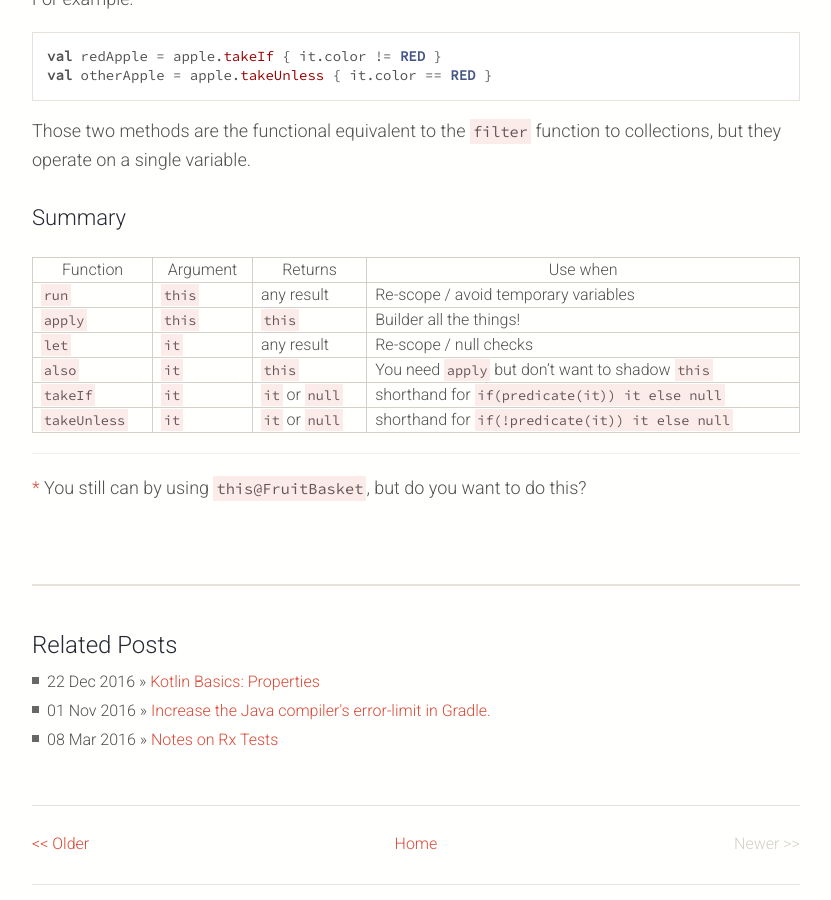
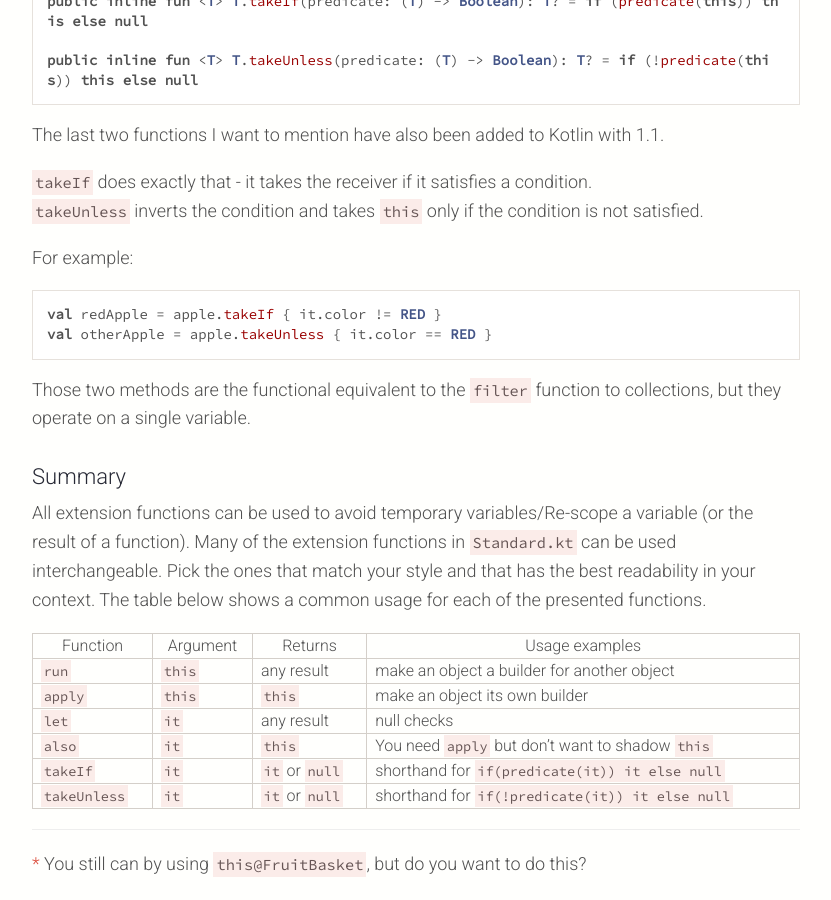
Before and after one commit to lmller/lmller.github.io, a Jekyll site: the page built from _posts/2017-10-03-kotlin_standard.md, in a window 1280 px wide and 900 px high, scrolled down 4892 px. Shown: the whole window, without its empty margins (224-1055 px from the left). Built offline with Jekyll 4.4.1, drawn with Linux system fonts in a browser that asks for light colours; nearby versions of some CDN libraries; comment, search, counter and statistics services are not loaded; some of the changed text lies outside the part shown.

Commit message:
Update 2017-10-03-kotlin_standard.md

````diff
--- a/_posts/2017-10-03-kotlin_standard.md
+++ b/_posts/2017-10-03-kotlin_standard.md
@@ -111,7 +111,20 @@ val password = generator.generate()
 ```
 
 This is particularly useful if you need an object with the same settings more than once.
-It can also be used to avoid `init{}` blocks during the initialization of a class:
+It can also be used to avoid `init{}` blocks during the initialization of a class.
+Instead of:
+
+```kotlin
+class Message(message: String, signature: String) {
+  val body = MessageBody()
+
+  init {
+    body.text = message + "\n" + signature
+  }
+}
+```
+
+You can write:
 
 ```kotlin
 class Message(message: String, signature: String) {
@@ -201,11 +214,14 @@ Those two methods are the functional equivalent to the `filter` function to coll
 
 ##### Summary
 
-Function  | Argument  |  Returns | Use when
+All extension functions can be used to avoid temporary variables/Re-scope a variable (or the result of a function).  Many of the extension functions in `Standard.kt` can be used interchangeable. Pick the ones that match your style and that has the best readability in your context.
+The table below shows a common usage for each of the presented functions.
+
+Function  | Argument  |  Returns | Usage examples
 --|---|---|
-`run`  | `this` | any result | Re-scope / avoid temporary variables
-`apply`  | `this` | `this` | Builder all the things!
-`let`  | `it` | any result | Re-scope / null checks
+`run`  | `this` | any result | make an object a builder for another object
+`apply`  | `this` | `this` | make an object its own builder
+`let`  | `it` | any result | null checks
 `also`  | `it` | `this` | You need `apply` but don't want to shadow `this`
 `takeIf`  |`it` | `it` or `null`  | shorthand for `if(predicate(it)) it else null`
 `takeUnless`  | `it` | `it` or `null` | shorthand for `if(!predicate(it)) it else null`
````
Also changed, not shown: other parts of _posts/2017-10-03-kotlin_standard.md (+1 -1 lines).
